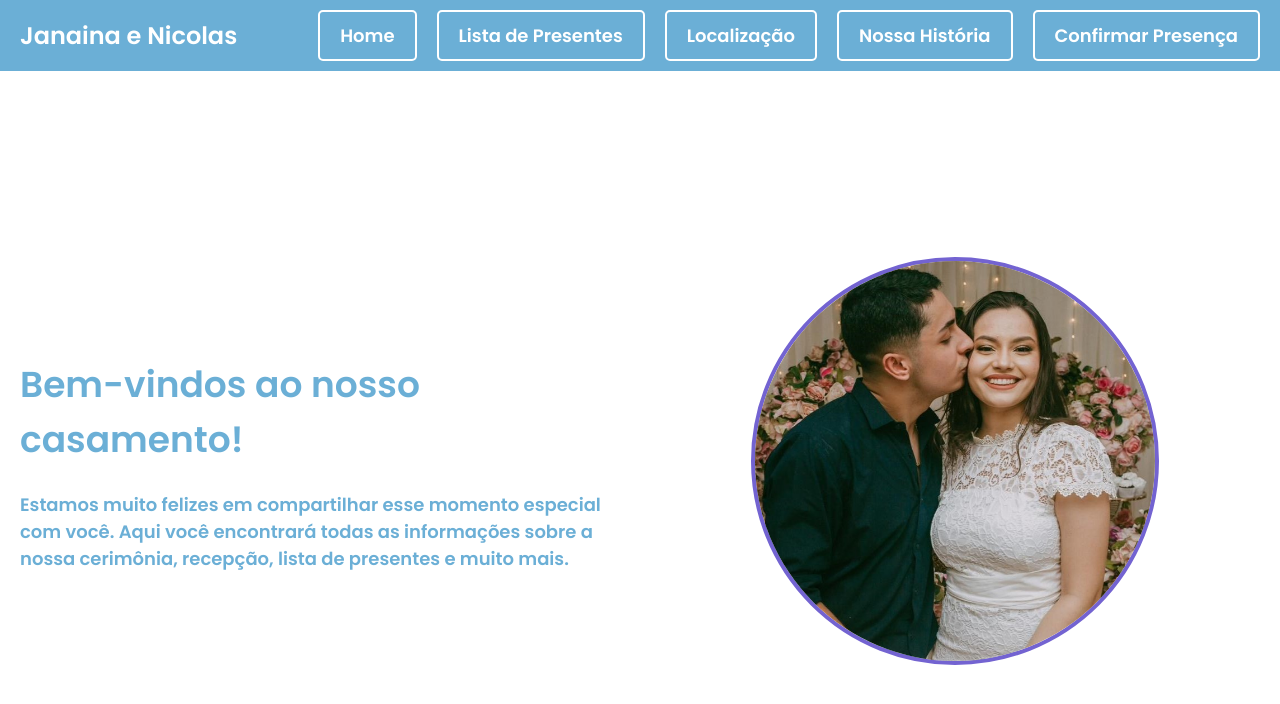
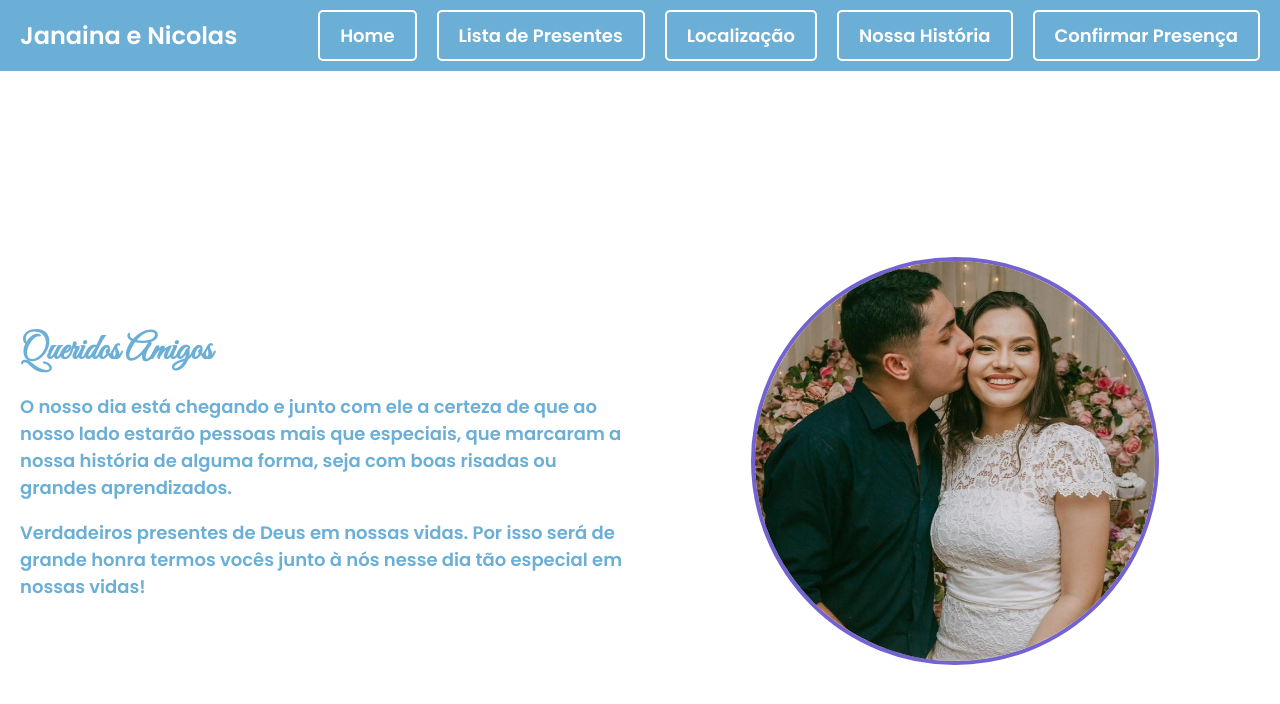
Before and after one commit to NicolasBe23/casamento, a website: page public/home.html in a window 1280 px wide. Drawn offline with Linux system fonts and the light colour scheme.

Commit message:
melhorias

```diff
--- a/public/home.html
+++ b/public/home.html
@@ -4,7 +4,7 @@
     <meta charset="UTF-8">
     <meta name="viewport" content="width=device-width, initial-scale=1.0">
     <title>Home</title>
-    <link href="https://fonts.googleapis.com/css2?family=Poppins:wght@600&display=swap" rel="stylesheet">
+    <link href="https://fonts.googleapis.com/css2?family=Great+Vibes&family=Open+Sans:wght@300;400&family=Poppins:wght@600&display=swap" rel="stylesheet">
     <style>
         body {
             margin: 0;
@@ -67,6 +67,12 @@
             object-fit: cover;
             border: 4px solid #7363d1;
         }
+        h1 {
+            font-family: 'Great Vibes', cursive;
+            font-size: 36px;
+            color: #6bafd6;
+            margin-bottom: 20px;
+        }
     </style>
 </head>
 <body>
@@ -82,11 +88,12 @@
     </nav>
     <div class="content">
         <div class="text-section">
-            <h1>Bem-vindos ao nosso casamento!</h1>
-            <p>Estamos muito felizes em compartilhar esse momento especial com você. Aqui você encontrará todas as informações sobre a nossa cerimônia, recepção, lista de presentes e muito mais.</p>
+            <h1>Queridos Amigos</h1>
+            <p>O nosso dia está chegando e junto com ele a certeza de que ao nosso lado estarão pessoas mais que especiais, que marcaram a nossa história de alguma forma, seja com boas risadas ou grandes aprendizados.</p>
+            <p>Verdadeiros presentes de Deus em nossas vidas. Por isso será de grande honra termos vocês junto à nós nesse dia tão especial em nossas vidas!</p>
         </div>
         <div class="image-section">
-            <img src="/img/janaIKI.jpeg" alt="Janaina e Nicolas">
+            <img src="/img/janaIKI.jpeg">
         </div>
     </div>
 </body>
```
Also changed, not shown: public/index.html (+2 -2 lines).
